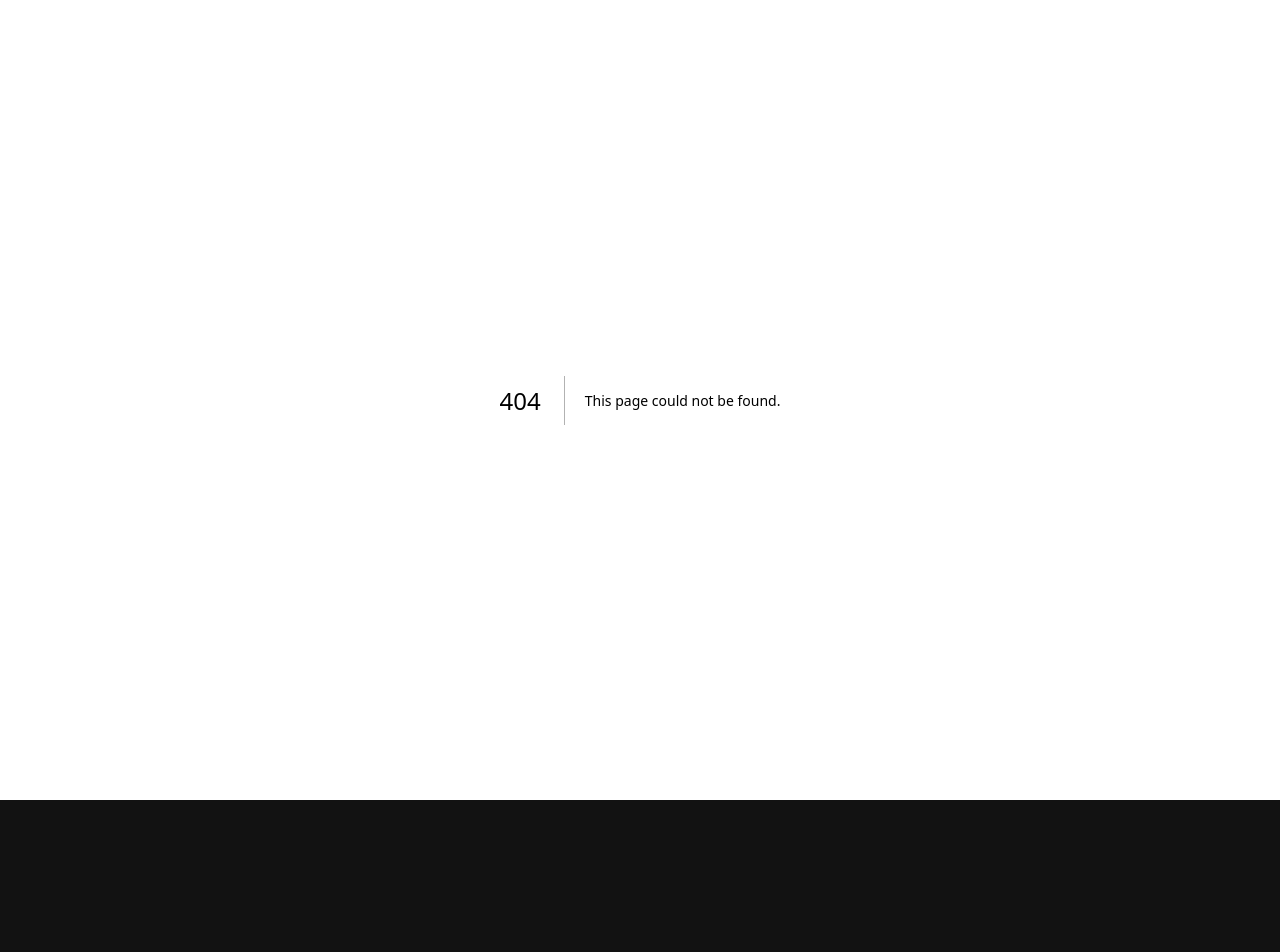
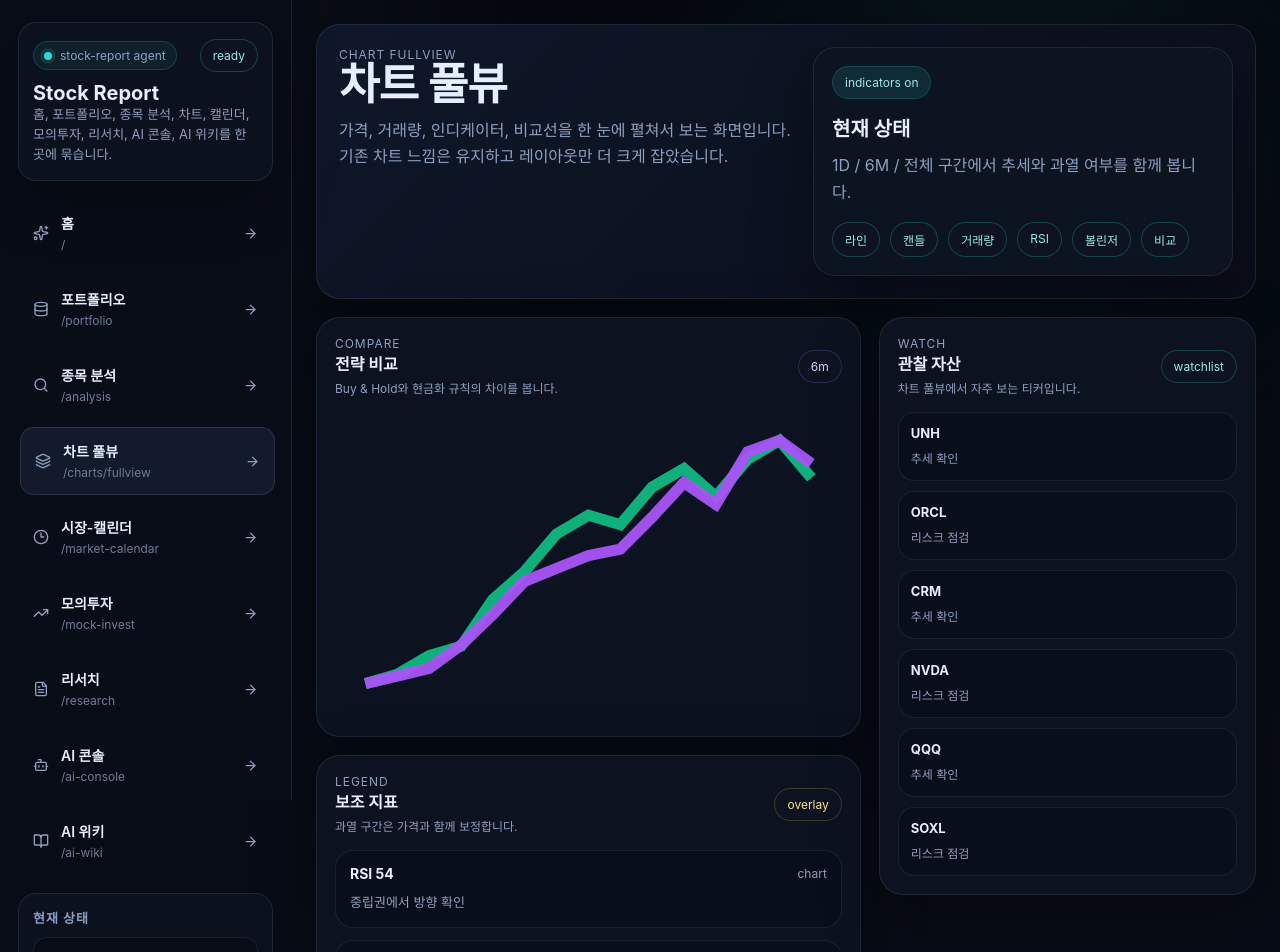
Before and after one commit to yoobinkim541/stock-report, a Next.js app: page /charts/fullview in a window 1280 px wide. Before the commit this address had no page. Shown: the top 952 px of the page. Before the commit the page ends 800 px from the top, so only its background shows below. Built offline with nearby package versions, Linux system fonts and the light colour scheme.

Commit message:
add) 차트 풀뷰 페이지를 React 라우트로 추가

```diff
--- /dev/null
+++ b/src/app/charts/fullview/page.tsx
@@ -0,0 +1,115 @@
+import { AppShell } from '../../../components/app-shell';
+import { chartSeries } from '../../../lib/dashboard-data';
+
+function buildLinePath(values: number[], width = 100, height = 60, padding = 6) {
+  const min = Math.min(...values);
+  const max = Math.max(...values);
+  const range = Math.max(max - min, 1e-6);
+  const xStep = values.length === 1 ? 0 : (width - padding * 2) / (values.length - 1);
+  return values
+    .map((value, index) => {
+      const x = padding + index * xStep;
+      const normalized = (value - min) / range;
+      const y = height - padding - normalized * (height - padding * 2);
+      return `${index === 0 ? 'M' : 'L'} ${x.toFixed(2)} ${y.toFixed(2)}`;
+    })
+    .join(' ');
+}
+
+export default function ChartFullViewPage() {
+  const buyHold = buildLinePath(chartSeries.map((point) => point.buyHold));
+  const strategy = buildLinePath(chartSeries.map((point) => point.strategy));
+
+  return (
+    <AppShell>
+      <section className="hero">
+        <div className="hero-grid">
+          <div className="hero-copy">
+            <div className="panel-kicker">chart fullview</div>
+            <h3>차트 풀뷰</h3>
+            <p>가격, 거래량, 인디케이터, 비교선을 한 눈에 펼쳐서 보는 화면입니다. 기존 차트 느낌은 유지하고 레이아웃만 더 크게 잡았습니다.</p>
+          </div>
+          <div className="report-card">
+            <div className="report-status">indicators on</div>
+            <h5>현재 상태</h5>
+            <p>1D / 6M / 전체 구간에서 추세와 과열 여부를 함께 봅니다.</p>
+            <div className="hero-meta">
+              {['라인', '캔들', '거래량', 'RSI', '볼린저', '비교'].map((chip) => (
+                <span key={chip} className="status-chip teal">
+                  {chip}
+                </span>
+              ))}
+            </div>
+          </div>
+        </div>
+      </section>
+
+      <section className="main-grid">
+        <div className="stack">
+          <section className="panel">
+            <div className="panel-header">
+              <div>
+                <div className="panel-kicker">compare</div>
+                <h4>전략 비교</h4>
+                <p>Buy & Hold와 현금화 규칙의 차이를 봅니다.</p>
+              </div>
+              <span className="status-chip violet">6m</span>
+            </div>
+            <svg viewBox="0 0 100 60" className="chart-stage">
+              <path d={buyHold} fill="none" stroke="rgba(16, 185, 129, 0.95)" strokeWidth="2.2" />
+              <path d={strategy} fill="none" stroke="rgba(168, 85, 247, 0.95)" strokeWidth="2.2" />
+            </svg>
+          </section>
+
+          <section className="panel">
+            <div className="panel-header">
+              <div>
+                <div className="panel-kicker">legend</div>
+                <h4>보조 지표</h4>
+                <p>과열 구간은 가격과 함께 보정합니다.</p>
+              </div>
+              <span className="status-chip amber">overlay</span>
+            </div>
+            <div className="report-highlights">
+              {[
+                ['RSI 54', '중립권에서 방향 확인'],
+                ['MA20 ↑', '단기 추세 유지'],
+                ['MA60 ↑', '중기 구조 유지'],
+                ['Volume', '거래량은 이벤트 때만 확장'],
+              ].map(([title, body]) => (
+                <div key={title} className="highlight">
+                  <div className="highlight-top">
+                    <strong>{title}</strong>
+                    <span>chart</span>
+                  </div>
+                  <p>{body}</p>
+                </div>
+              ))}
+            </div>
+          </section>
+        </div>
+
+        <div className="subgrid">
+          <section className="panel">
+            <div className="panel-header">
+              <div>
+                <div className="panel-kicker">watch</div>
+                <h4>관찰 자산</h4>
+                <p>차트 풀뷰에서 자주 보는 티커입니다.</p>
+              </div>
+              <span className="status-chip teal">watchlist</span>
+            </div>
+            <div className="detail-list">
+              {['UNH', 'ORCL', 'CRM', 'NVDA', 'QQQ', 'SOXL'].map((ticker, index) => (
+                <div key={ticker} className="detail-item">
+                  <strong>{ticker}</strong>
+                  <span>{index % 2 === 0 ? '추세 확인' : '리스크 점검'}</span>
+                </div>
+              ))}
+            </div>
+          </section>
+        </div>
+      </section>
+    </AppShell>
+  );
+}
```
